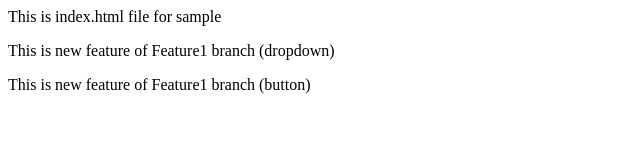
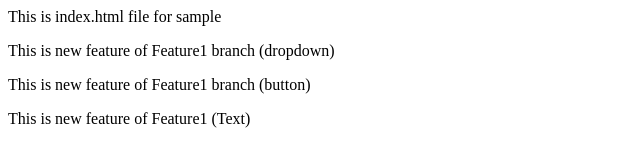
Before and after one commit to vijaya10git/LocalRepo-with-git-init, a plain HTML site: page index.html in a window 1280 px wide. Shown: the whole page, without its empty margins (0-640 px from the left). Drawn offline with Linux system fonts and the light colour scheme.

Commit message:
new text field added in Feature1

```diff
--- a/index.html
+++ b/index.html
@@ -1,3 +1,4 @@
 <p> This is index.html file for sample </p>
 <p> This is new feature of Feature1 branch (dropdown)</p>
 <p>This is new feature of Feature1 branch (button)</p>
+<p>This is new feature of Feature1 (Text)</p>
```
